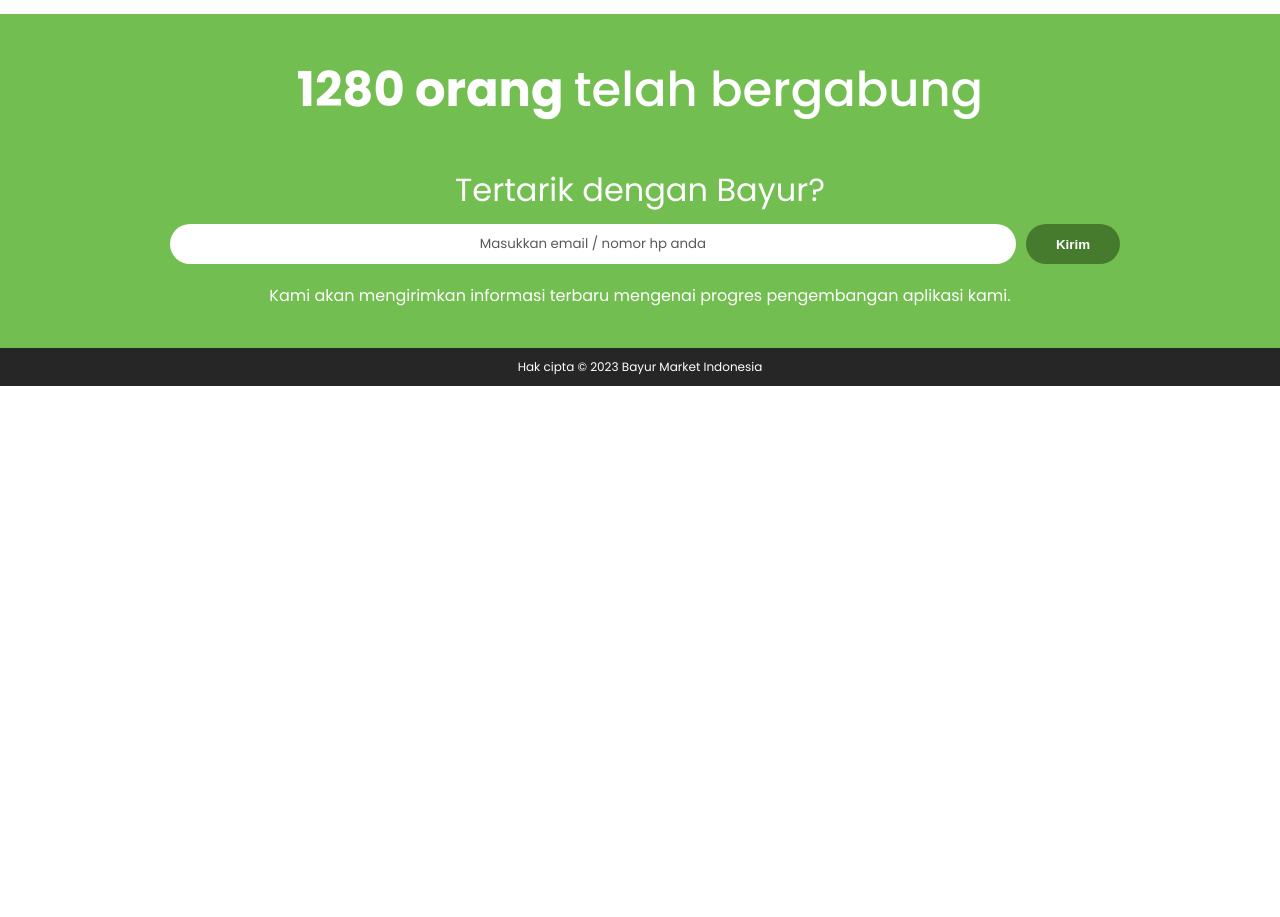
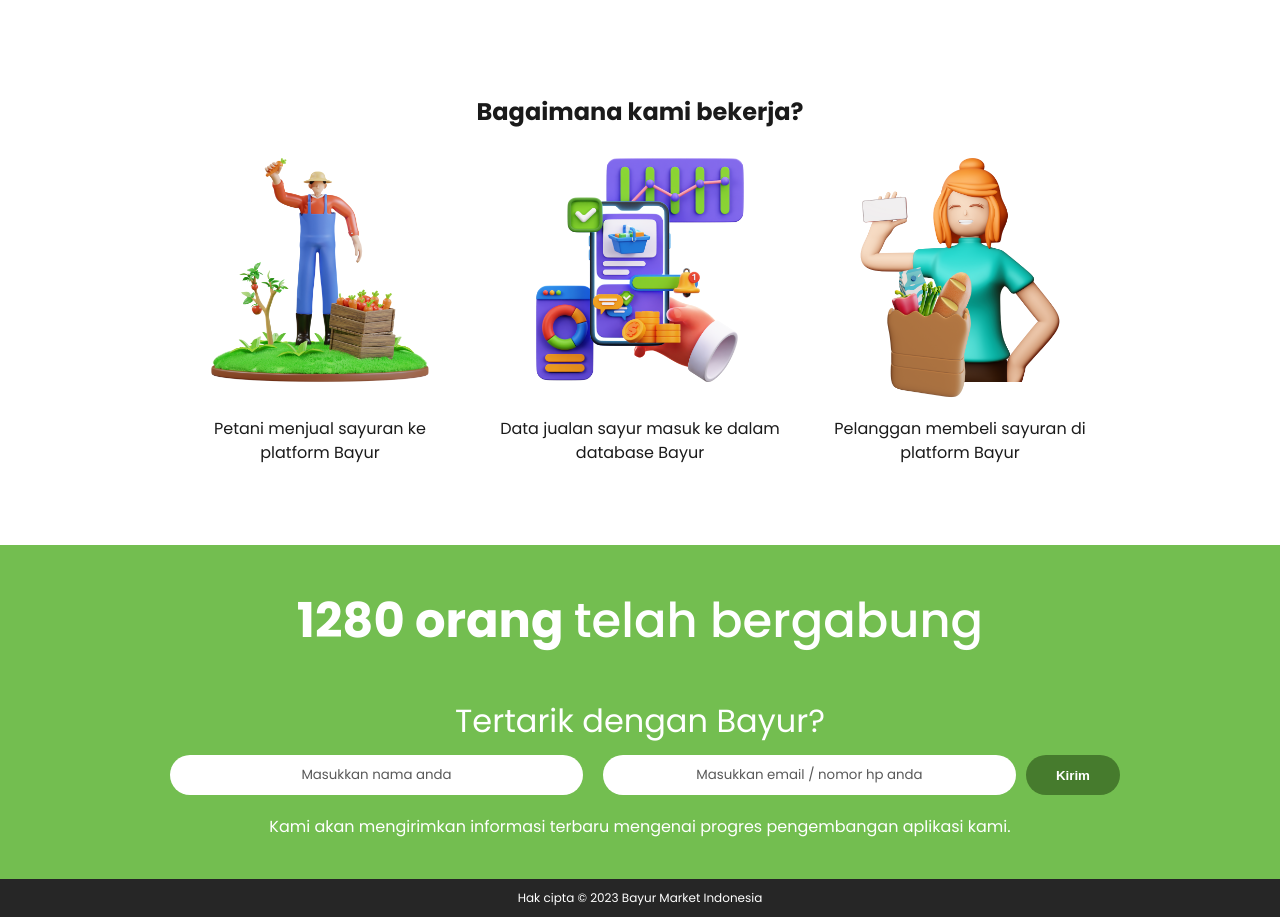
Before and after one commit to bayur-market/bayur-market.github.io, a plain HTML site: page index.html in a window 1280 px wide. Shown: the part 1220-2137 px from the top of the page. Before the commit the page ends 1606 px from the top, so only its background shows below. Drawn offline with Linux system fonts and the light colour scheme.

Commit message:
fix: add feature and submit function

```diff
--- a/assets/css/style.css
+++ b/assets/css/style.css
@@ -127,6 +127,26 @@ section {
   text-align: justify;
 }
 
+/* FEATURE */
+.feature-title {
+  text-align: center;
+}
+
+.feature-flex {
+  display: flex;
+  flex-direction: column;
+  align-items: center;
+  justify-content: center;
+}
+
+.feature-item {
+  text-align: center;
+}
+
+.feature-item img {
+  max-width: 100%;
+}
+
 /* JOIN */
 .join {
   background-color: var(--green);
@@ -235,6 +255,17 @@ footer p {
     font-size: 24px;
   }
 
+  /* FEATURE */
+  .feature-flex {
+    flex-direction: row;
+    justify-content: space-between;
+  }
+
+  .feature-item {
+    margin: 0 20px;
+    max-width: 300px;
+  }
+
   /* JOIN */
   .join {
     padding: 40px 160px;
--- a/assets/js/main.js
+++ b/assets/js/main.js
@@ -0,0 +1,24 @@
+function formSubmit(data) {
+  fetch('https://sheetdb.io/api/v1/4adp0n2gipwg2', {
+    method: 'POST',
+    headers: {
+        'Accept': 'application/json',
+        'Content-Type': 'application/json'
+    },
+    body: JSON.stringify({
+        data: [
+            {
+                'name': data.name.value,
+                'email': data.email.value
+            }
+        ]
+    })
+})
+  .then((response) => response.json())
+  .then((data) => messagePopUp());
+}
+
+function messagePopUp() {
+  alert('Terima kasih sudah bergabung!');
+  location.reload();
+}
--- a/index.html
+++ b/index.html
@@ -53,14 +53,32 @@
         Bergabung sekarang dan nikmati pengalaman belanja yang aman dan praktis dengan Bayur!
       </p>
     </section>
+    <section id="feature">
+      <h1 class="feature-title">Bagaimana kami bekerja?</h1>
+      <div class="feature-flex">
+        <div class="feature-item">
+          <img src="assets/img/feature_1.png" alt="feature_1">
+          <p class="feature-text">Petani menjual sayuran ke platform Bayur</p>
+        </div>
+        <div class="feature-item">
+          <img src="assets/img/feature_2.png" alt="feature_2">
+          <p class="feature-text">Data jualan sayur masuk ke dalam database Bayur</p>
+        </div>
+        <div class="feature-item">
+          <img src="assets/img/feature_3.png" alt="feature_3">
+          <p class="feature-text">Pelanggan membeli sayuran di platform Bayur</p>
+        </div>
+      </div>
+    </section>
     <section id="join" class="join">
       <h1 class="join-title">
         <span>1280 orang </span>
         <span>telah bergabung</span>
       </h1>
       <p class="join-subtitle">Tertarik dengan Bayur?</p>
-      <form class="join-form" action="">
-        <input class="join-input" type="text" placeholder="Masukkan email / nomor hp anda">
+      <form class="join-form" action="javascript:;" onsubmit="formSubmit(this)">
+        <input class="join-input" type="text" name="name" placeholder="Masukkan nama anda">
+        <input class="join-input" type="text" name="email" placeholder="Masukkan email / nomor hp anda">
         <button class="join-button" type="submit">Kirim</button>
       </form>
       <p class="join-note">
@@ -70,6 +88,9 @@
     <footer class="footer">
       <p>Hak cipta © 2023 Bayur Market Indonesia</p>
     </footer>
+
+    <!-- JavaScript -->
+    <script src="assets/js/main.js"></script>
   </main>
 </body>
 </html>
```
Also changed, not shown: assets/img/feature_1.png (added), assets/img/feature_2.png (added), assets/img/feature_3.png (added).
